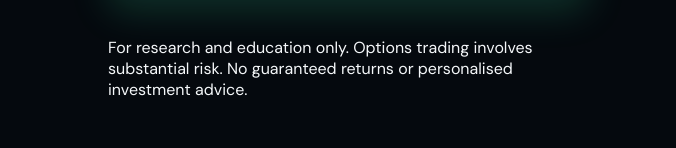
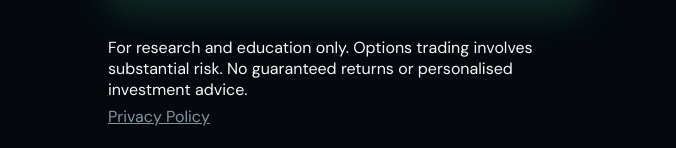
Before and after one commit to majian901104-del/nifty-options-ai, a plain HTML site: page index.html in a window 1280 px wide. Shown: the part 876-1024 px from the top of the page, without its empty margins (292-968 px from the left). Before the commit the page ends 1000 px from the top, so only its background shows below. Drawn offline with Linux system fonts and the light colour scheme.

Commit message:
Link privacy policy from landing page

```diff
--- a/index.html
+++ b/index.html
@@ -45,7 +45,7 @@
     .item{display:flex;gap:12px;align-items:center;padding:10px 0;color:#9daab4;font-size:12px}
     .item+.item{border-top:1px solid rgba(255,255,255,.055)}
     .check{width:23px;height:23px;flex:0 0 23px;border-radius:7px;background:rgba(66,234,213,.08);color:var(--cyan);display:grid;place-items:center;font-weight:700}
-    .join{width:100%;min-height:56px;margin-top:18px;border-radius:14px;display:flex;align-items:center;justify-content:center;gap:10px;background:linear-gradient(135deg,#67f3d9,#35d69b);color:#03100c;font:800 15px "Manrope",sans-serif;box-shadow:0 14px 38px rgba(53,214,155,.2);transition:.2s}.join:active{transform:scale(.98)}.join span{font-size:19px}\n    footer{border-top:1px solid rgba(255,255,255,.06);padding-top:17px;text-align:center;color:#566773;font-size:9px;line-height:1.5}
+    .join{width:100%;min-height:56px;margin-top:18px;border-radius:14px;display:flex;align-items:center;justify-content:center;gap:10px;background:linear-gradient(135deg,#67f3d9,#35d69b);color:#03100c;font:800 15px "Manrope",sans-serif;box-shadow:0 14px 38px rgba(53,214,155,.2);transition:.2s}.join:active{transform:scale(.98)}.join span{font-size:19px}\n    footer{border-top:1px solid rgba(255,255,255,.06);padding-top:17px;text-align:center;color:#566773;font-size:9px;line-height:1.5}footer a{display:inline-block;margin-top:6px;color:#8295a1;text-decoration:underline}
     @media(min-width:700px){body{align-items:center}.page{min-height:min(820px,100svh)}}
     @media(prefers-reduced-motion:reduce){*{animation:none!important}}
   </style>
@@ -72,7 +72,7 @@
       <a class="join" href="https://t.ly/TzoS4" rel="noopener">Join Now <span>→</span></a>
     </main>
 
-    <footer>For research and education only. Options trading involves substantial risk. No guaranteed returns or personalised investment advice.</footer>
+    <footer>For research and education only. Options trading involves substantial risk. No guaranteed returns or personalised investment advice.<br><a href="privacy.html">Privacy Policy</a></footer>
   </div>
 </body>
 </html>
```
